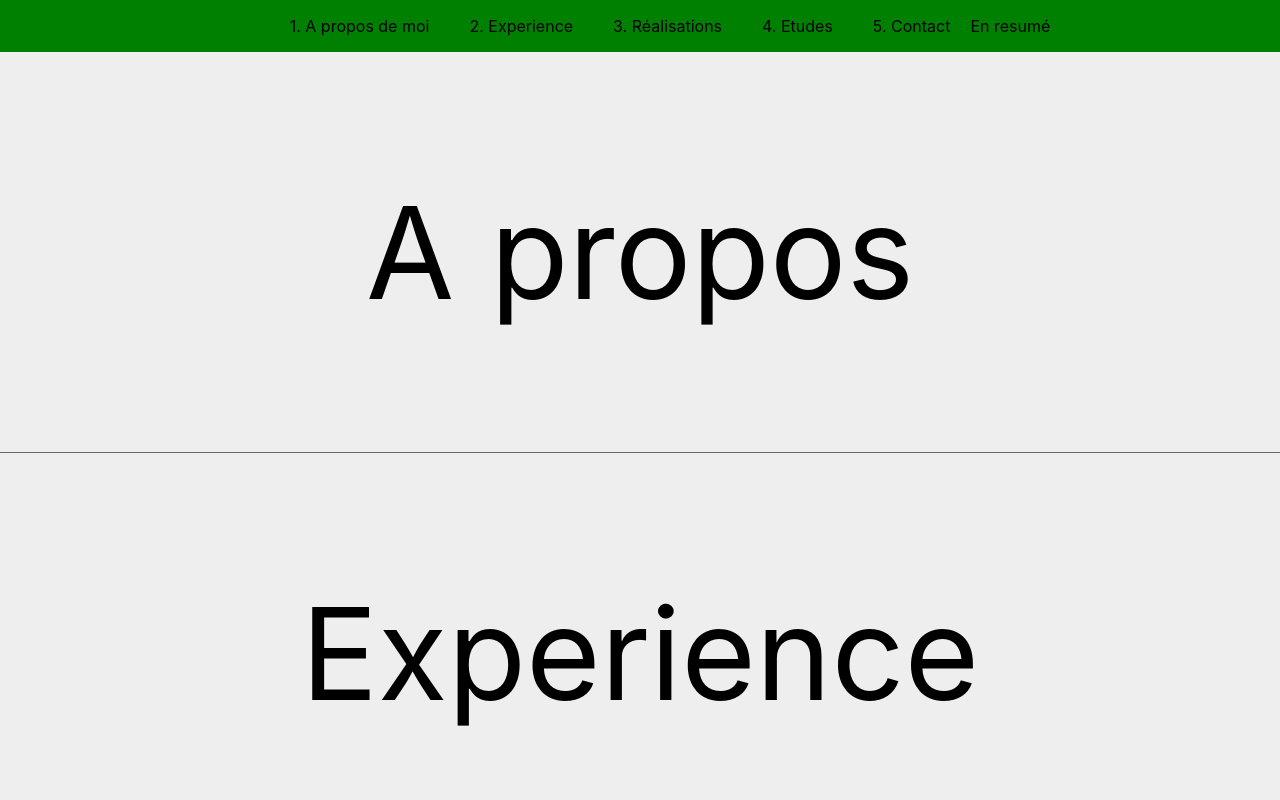
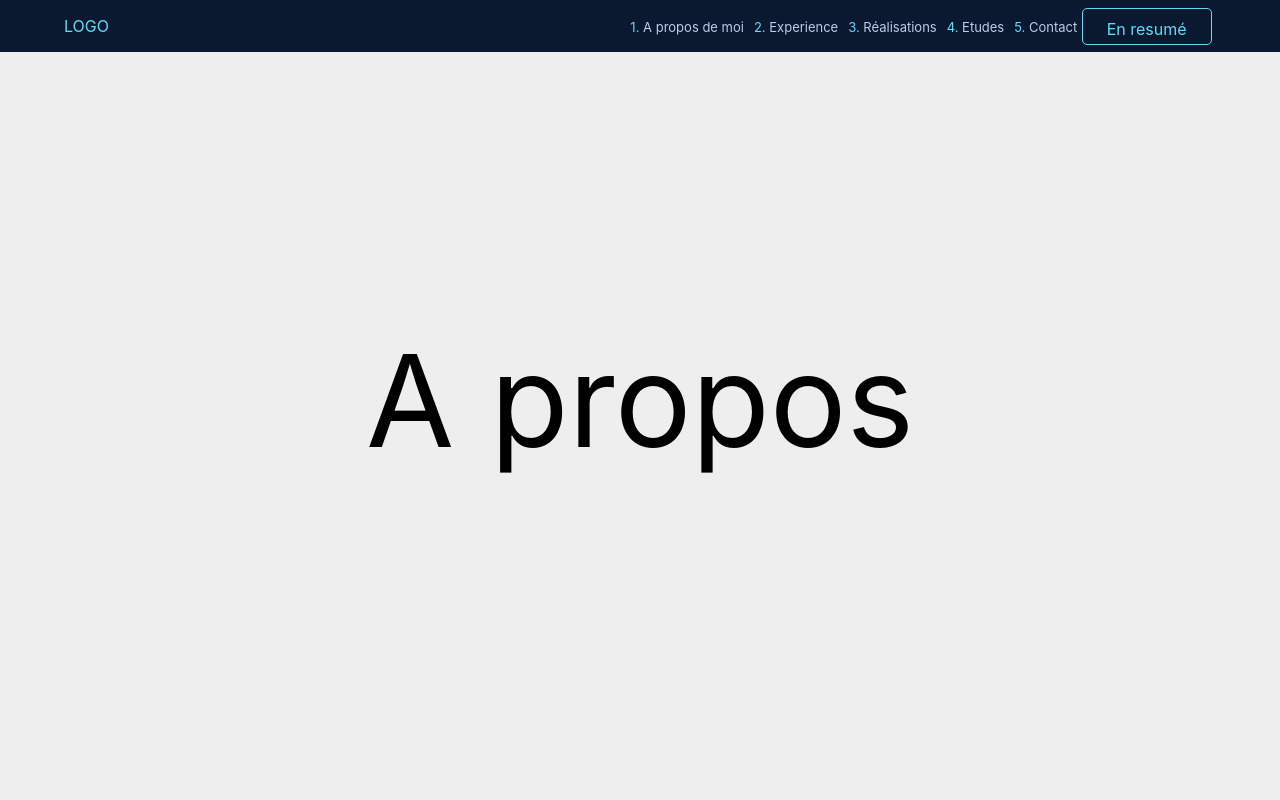
Before and after one commit to Solodk-E/website, a React (Create React App) app: page / in a window 1280 px wide. Shown: the top 800 px of the page. Built offline with nearby package versions, Linux system fonts and the light colour scheme.

Commit message:
navBar version 1

```diff
--- a/src/App.css
+++ b/src/App.css
@@ -18,16 +18,70 @@ section{
   min-height: 50vh;
   font-size: 10vw;
   border-bottom: 1px solid #666;
+  height:100vh
 }
 
 #navBar{
-  background-color:green;
+  background-color:#0A192F;
   display: flex;
   flex-direction: row;
-  align-items:center
+  justify-content: space-between;
+  align-items:center;
+  position: fixed;
+  top:0;
+  z-index: 11;
+  width: 100%;
+  height: var(--nav-height);
+  pointer-events: auto !important;
+  user-select: auto !important;
+  backdrop-filter: blur(10px);
+  transition: var(--transition);
+
 }
+
+
 
 .ligneSommaire{
   display:inline;
-  padding: 20px;
+  margin-left: 10px;
+  font-size: small;
+  color: #C1CBEB;
+
+
 }
+
+.ligneSommaire:hover{
+  color: #61DAFB;
+}
+
+.buttonMenu{
+  color: #61DAFB;
+
+
+}
+#homeLogo{
+  margin-left: 5%;
+  color: #61DAFB;
+}
+
+#blocDroitNav{
+  display: flex;
+  flex-direction: row;
+  margin-right: 5%;
+  justify-content: space-evenly;
+  width: 50%;
+
+
+}
+#resume{
+  border: 1px solid #61DAFB;
+  border-radius: 5px;
+  color: #61DAFB;
+  height: 30px;
+  width: 20%;
+  align-content: center;
+  align-self:center;
+  padding-top: 5px;
+  text-decoration: none;
+
+}
--- a/src/Navbar.js
+++ b/src/Navbar.js
@@ -3,15 +3,17 @@ import React from 'react'
 function Navbar() {
   return (
     <section id="navBar">
-        <div id="homeLogo"></div>
-        <ol>
-            <li className="ligneSommaire"><span>1.</span> A propos de moi</li>
-            <li className="ligneSommaire"><span>2.</span> Experience</li>
-            <li className="ligneSommaire"><span>3.</span> Réalisations</li>
-            <li className="ligneSommaire"><span>4.</span> Etudes</li>
-            <li className="ligneSommaire"><span>5.</span> Contact</li>
+        <div id="homeLogo">LOGO</div>
+        <div id="blocDroitNav">
+        <ol id="blocLignes">
+            <li className="ligneSommaire"><span className='buttonMenu'>1.</span> A propos de moi</li>
+            <li className="ligneSommaire"><span className='buttonMenu'>2.</span> Experience</li>
+            <li className="ligneSommaire"><span className='buttonMenu'>3.</span> Réalisations</li>
+            <li className="ligneSommaire"><span className='buttonMenu'>4.</span> Etudes</li>
+            <li className="ligneSommaire"><span className='buttonMenu'>5.</span> Contact</li>
         </ol>
-        <div id="resume">En resumé</div>
+        <a id="resume" href="/CV-Elton Solodki-Dev.pdf" target="_blank" rel="noopener noreferrer">En resumé</a>
+        </div>
     </section>
   )
 }
```
Also changed, not shown: 1 other file (tests, documents, lock files or other folders).
